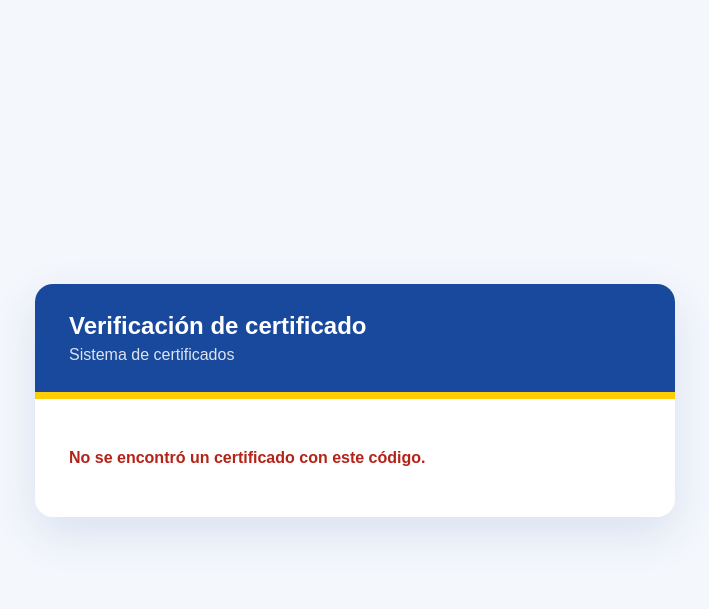
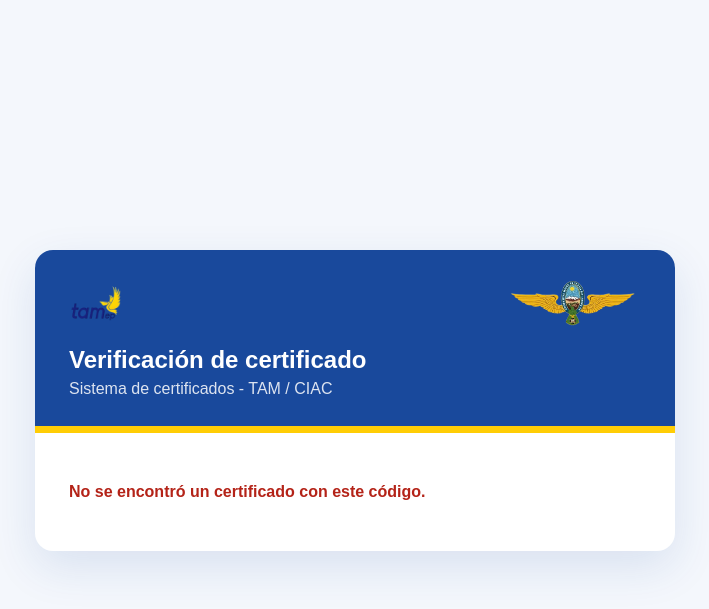
Before and after one commit to jhairp/CertificadoQr, a Laravel app: page /verificar/1 in a window 1280 px wide. Shown: the top 609 px of the page, without its empty margins (285-994 px from the left). Run offline with Laravel 12, Linux system fonts and the light colour scheme; data that the repository does not hold is empty.

Commit message:
Change en el formato general de certificados

```diff
--- a/resources/views/certificados/verificar.blade.php
+++ b/resources/views/certificados/verificar.blade.php
@@ -23,7 +23,20 @@
 </head>
 <body>
     <main class="card">
-        <header class="header"><h1>Verificación de certificado</h1><p>Sistema de certificados</p></header>
+        <header class="header">
+            <div style="display: flex; justify-content: space-between; align-items: center; gap: 16px; margin-bottom: 16px;">
+                <img src="{{ asset('images/logo-tam.png') }}"
+                    alt="Logo TAM"
+                    style="height: 52px; width: auto; max-width: 180px; object-fit: contain;">
+
+                <img src="{{ asset('images/logo-ciac.png') }}"
+                    alt="Logo CIAC"
+                    style="height: 52px; width: auto; max-width: 180px; object-fit: contain;">
+            </div>
+
+            <h1>Verificación de certificado</h1>
+            <p>Sistema de certificados - TAM / CIAC</p>
+        </header>
         <section class="content">
             @if ($certificado && $certificado->estado_cer === 'activo')
                 <p class="success">✓ Certificado válido</p>
```
Also changed, not shown: public/images/logo-ciac.png (added), public/images/logo-tam.png (added).
